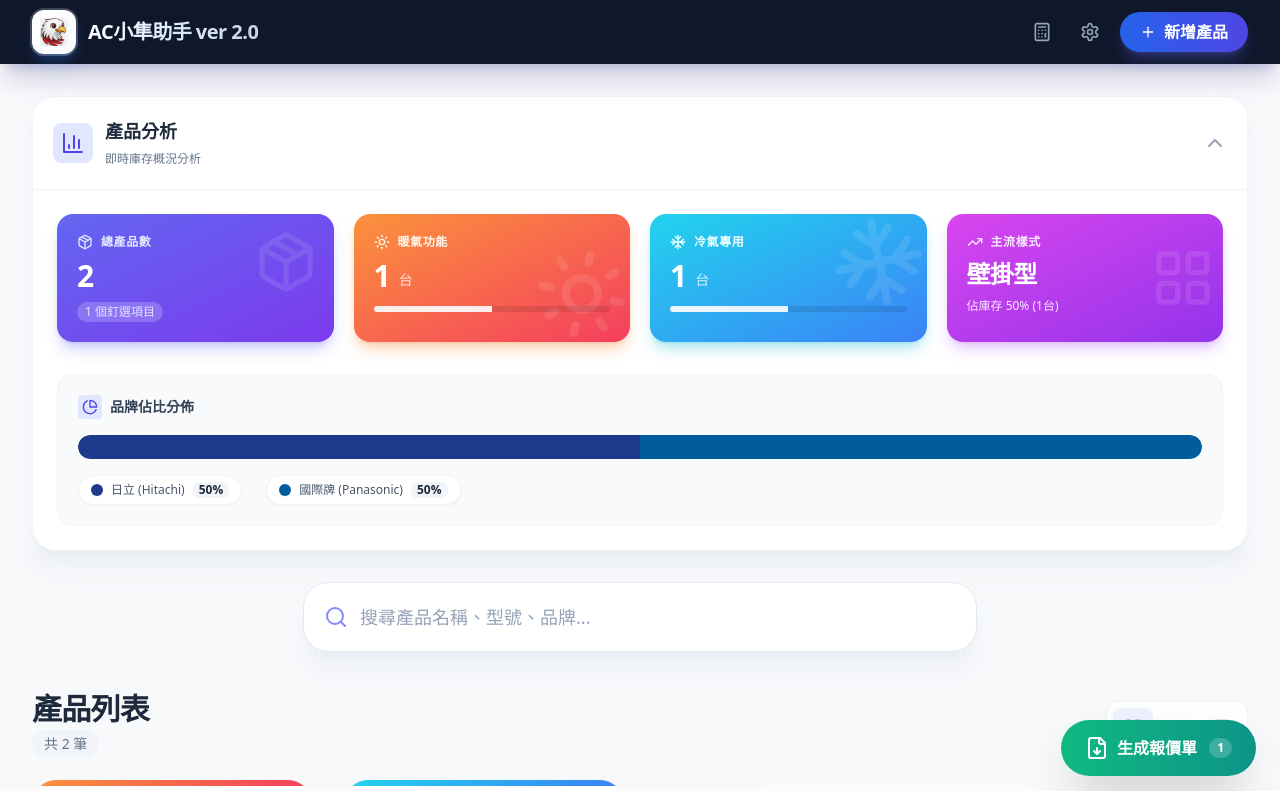
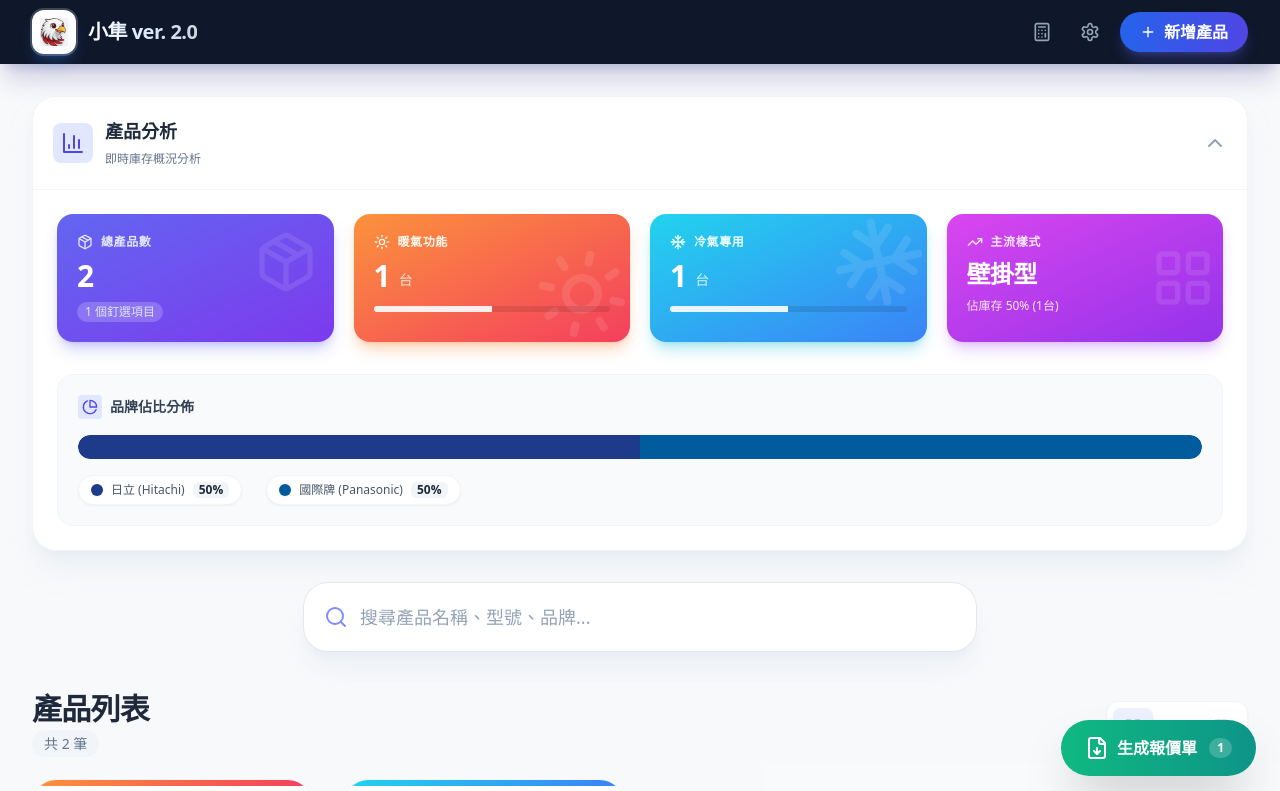
Before and after one commit to tw092669-ctrl/Product-inquiry, a React (Vite) app: page / in a window 1280 px wide. Shown: the top 791 px of the page. Built offline with nearby package versions, Linux system fonts and the light colour scheme.

Commit message:
更新應用程式名稱為 小隼 ver. 2.0

```diff
--- a/App.tsx
+++ b/App.tsx
@@ -2272,7 +2272,7 @@ export default function App() {
               <img src="./icon.png" alt="Logo" className="w-7 h-7 object-contain" />
             </div>
                     <h1 className="text-xl font-black tracking-tight text-transparent bg-clip-text bg-gradient-to-r from-white via-blue-100 to-slate-300">
-                      AC小隼助手 ver 2.0
+                      小隼 ver. 2.0
                     </h1>
           </div>
 
```
